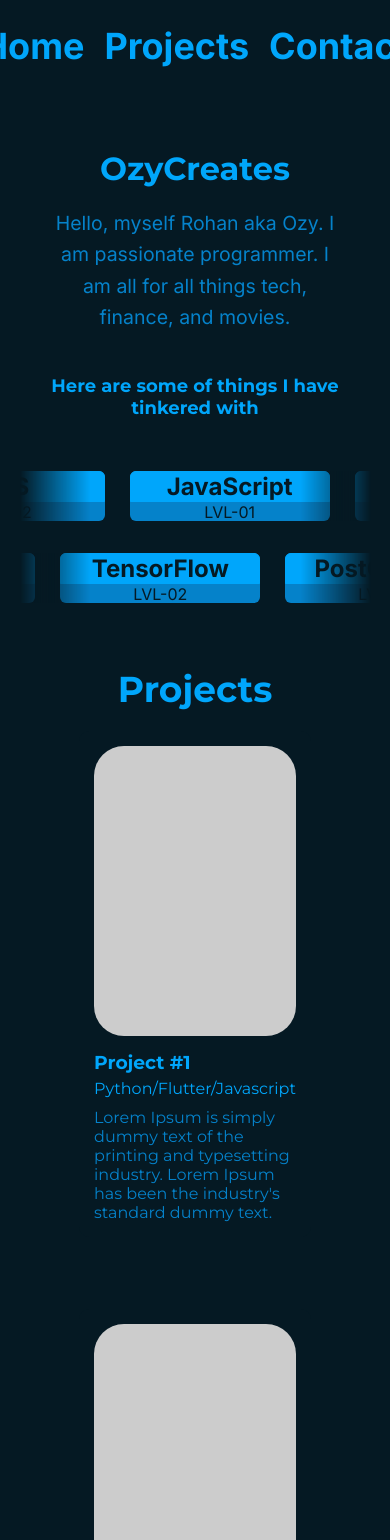
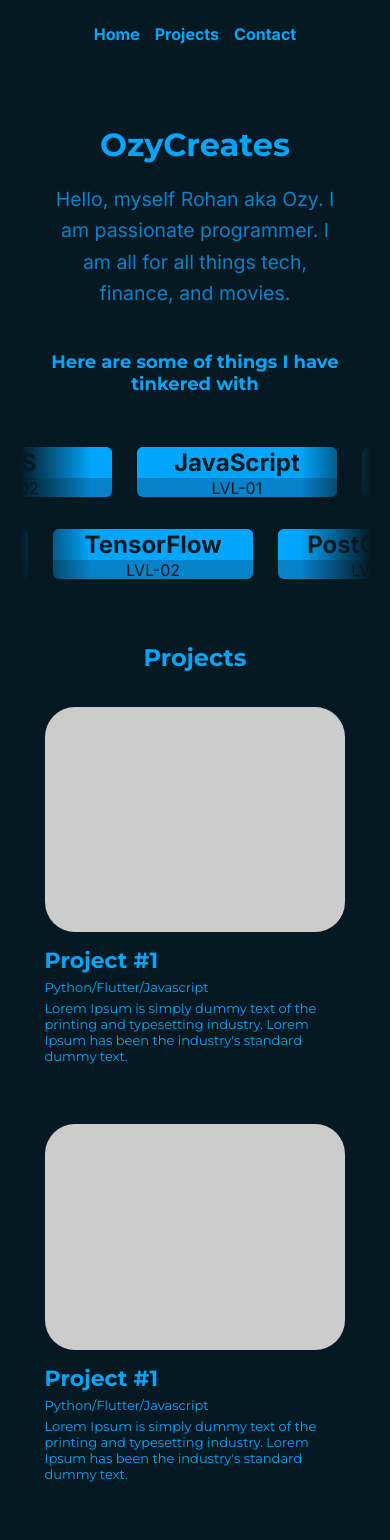
Before and after one commit to RohanG610/PortfolioWebsite, a React (Vite) app: page / in a window 390 px wide. Shown: the top 1540 px of the page. Built offline with nearby package versions, Linux system fonts and the light colour scheme.

Commit message:
Add reactivity to navbar and project section

```diff
--- a/src/components/Navbar/style/Navbar.css
+++ b/src/components/Navbar/style/Navbar.css
@@ -50,3 +50,38 @@
 .nav-links a:hover {
     color: white; /* Text turns white */
 }
+/* Responsive Styles */
+@media (max-width: 1024px) {
+    .nav-links {
+        justify-content: center; /* Move links toward center */
+        gap: 30px; /* Reduce gap */
+    }
+
+    .nav-links a {
+        font-size: 20px; /* Reduce font size */
+    }
+}
+
+@media (max-width: 768px) {
+    .navbar {
+        justify-content: center; /* Keep navbar centered */
+    }
+
+    .nav-links {
+        gap: 20px; /* Reduce gap further */
+    }
+
+    .nav-links a {
+        font-size: 18px;
+    }
+}
+
+@media (max-width: 480px) {
+    .nav-links {
+        gap: 15px; /* Smallest gap */
+    }
+
+    .nav-links a {
+        font-size: 16px;
+    }
+}
--- a/src/components/Projects/style/Projects.css
+++ b/src/components/Projects/style/Projects.css
@@ -3,56 +3,123 @@
   text-align: center;
   margin-top: 44px;
   padding: 20px;
-    margin-left: 67px;
-    margin-right: 67px;
+  margin-left: 5vw;
+  margin-right: 5vw;
 }
 
+/* Responsive Grid */
 .projects-grid {
   display: flex;
   justify-content: center;
   flex-wrap: wrap;
-    gap: 72px;
+  gap: 4vw; /* Scales spacing based on screen width */
   margin-top: 20px;
 }
 
 .project-card {
-    width: 391px;
+  width: 30vw; /* Responsive width */
+  max-width: 391px; /* Prevents it from being too big */
   padding: 15px;
   border-radius: 10px;
   text-align: left;
+  transition: all 0.3s ease-in-out;
 }
 
+/* Maintain Image Aspect Ratio */
 .project-image {
   width: 100%;
-    height: 290px;
+  aspect-ratio: 4 / 3; /* Keeps height proportional to width */
   background: #ccc;
   border-radius: 30px;
   margin-bottom: 15px;
 }
 
-  #project-heading{
+#project-heading {
   text-align: center;
-    font-size: 36px;
-    font-family: 'Montserrat',sans-serif;
+  font-size: 2.5vw; /* Scales with screen size */
+  font-family: 'Montserrat', sans-serif;
 }
 
+/* Typography adjustments */
 h3 {
   margin: 0;
-    font-size: 32;
+  font-size: 2vw; /* Scales with screen */
   font-family: 'Montserrat';
   font-weight: bold;
 }
 
-  .technologies {
-    font-size: 16;
-    /* color: #000000; */
-    font-family: 'Montserrat',sans-serif;
+.technologies,
+.description {
+  font-size: 1.2vw;
+  font-family: 'Montserrat', sans-serif;
   margin-top: 5px;
 }
 
+/* Medium screens (Laptops & Tablets) */
+@media screen and (max-width: 1440px) {
+  .projects-container {
+      margin-left: 3vw;
+      margin-right: 3vw;
+  }
+
+  .projects-grid {
+      gap: 30px;
+  }
+
+  .project-card {
+      width: 30vw;
+      max-width: 250px;
+  }
+
+  .project-image {
+      aspect-ratio: 4 / 3;
+  }
+
+  #project-heading {
+      font-size: 28px;
+  }
+
+  h3 {
+      font-size: 24px;
+  }
+
+  .technologies,
   .description {
-    font-size: 16;
-    color: var(--secondary-color);
-    font-family: 'Montserrat',sans-serif;
-    margin-top: 10px;
+      font-size: 14px;
   }
+}
+
+/* Small screens (Mobile) */
+@media screen and (max-width: 768px) {
+  .projects-container {
+      margin-left: 2vw;
+      margin-right: 2vw;
+  }
+
+  .projects-grid {
+      flex-direction: column;
+      align-items: center;
+  }
+
+  .project-card {
+      width: 90%; /* Full width with small margins */
+      max-width: 500px;
+  }
+
+  .project-image {
+      aspect-ratio: 4 / 3; /* Keeps height proportional */
+  }
+
+  #project-heading {
+      font-size: 24px;
+  }
+
+  h3 {
+      font-size: 22px;
+  }
+
+  .technologies,
+  .description {
+      font-size: 13px;
+  }
+}
```
Lines whose indentation alone changed are shown as unchanged.
